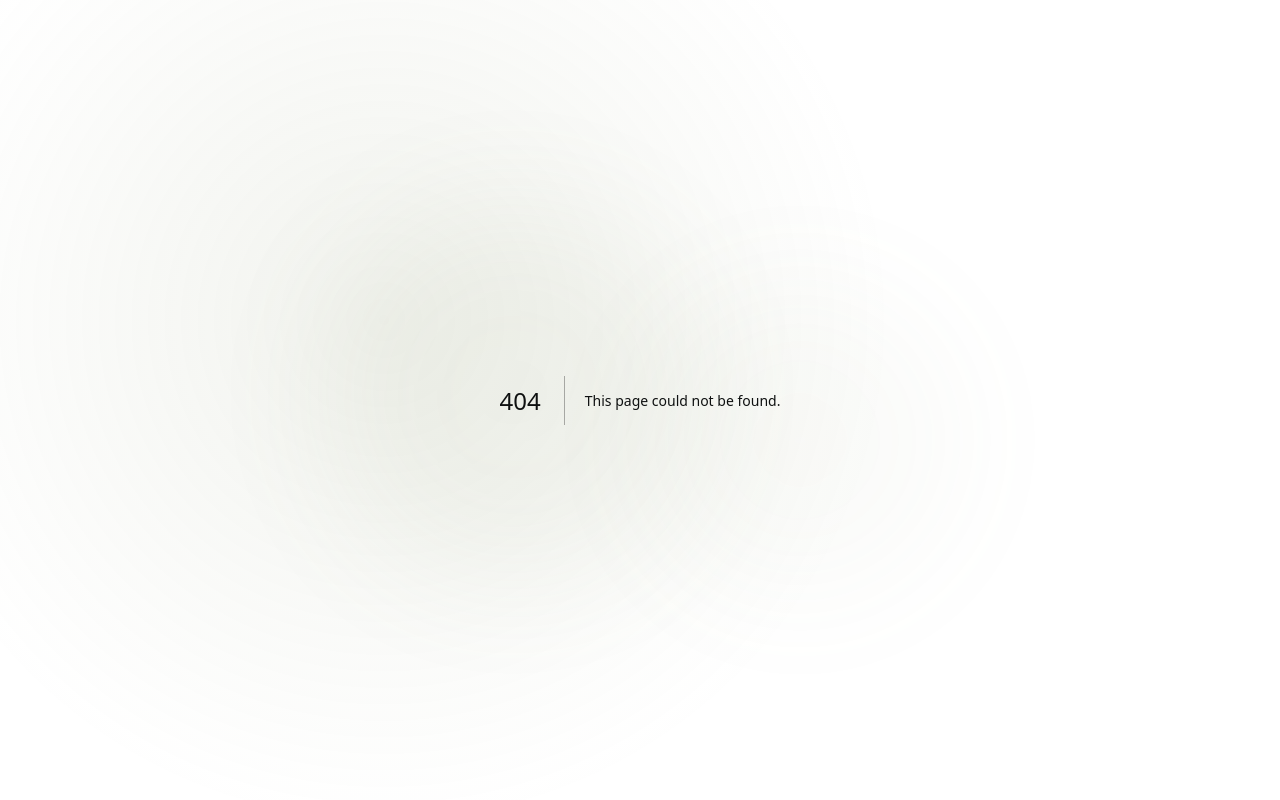
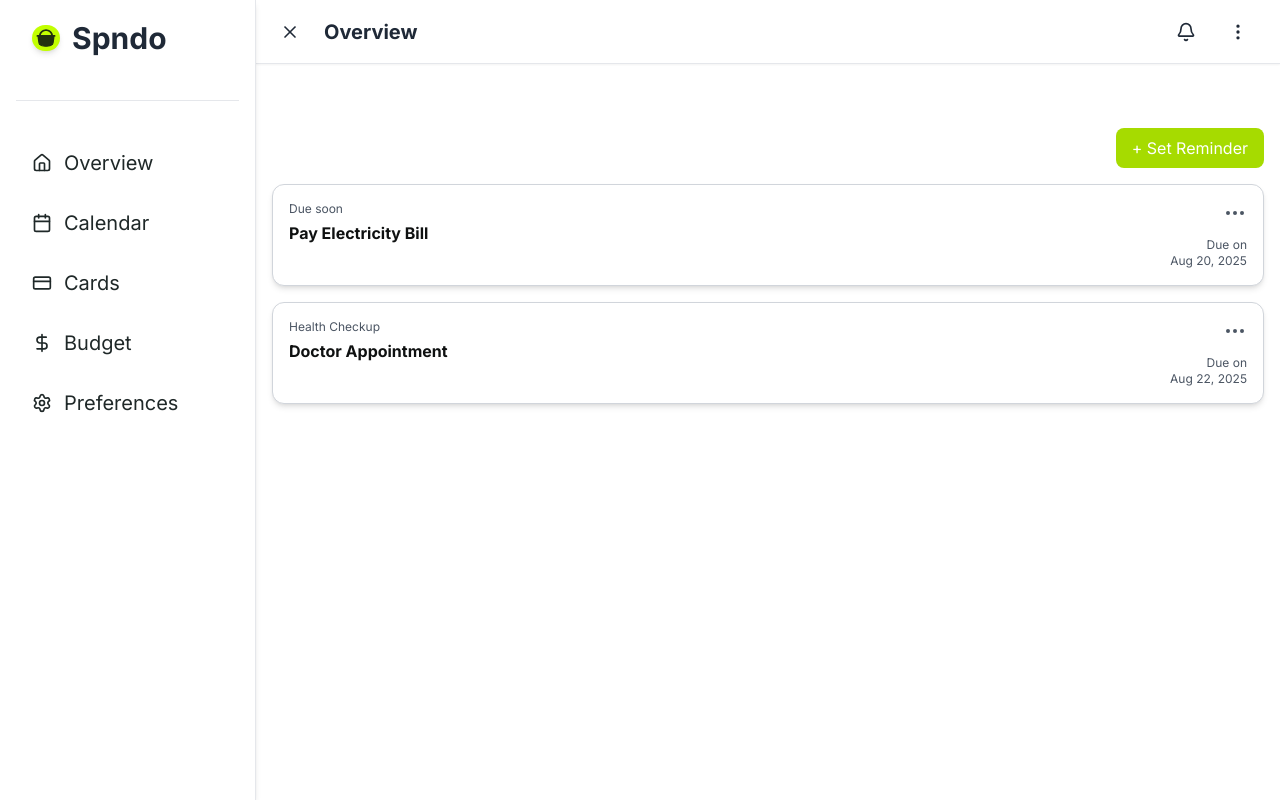
Before and after one commit to Waahguptaji/spndo, a Next.js app in the folder client/: page /reminder in a window 1280 px wide. Before the commit this address had no page. Built offline with nearby package versions, Linux system fonts and the light colour scheme.

Commit message:
feat(reminder): Implemented reminder page [#40]

```diff
--- a/client/src/app/(app)/cards/page.tsx
+++ /dev/null
@@ -1,3 +0,0 @@
-export default function CardsPage() {
-  return <div className="p-6">Cards</div>;
-}
--- /dev/null
+++ b/client/src/app/(app)/reminder/page.tsx
@@ -0,0 +1,38 @@
+import ListItem from "@/components/ui/ListItem";
+
+interface RemindersListProps {
+  onAddReminderClick: () => void;
+}
+
+export default function RemindersList({ onAddReminderClick }: RemindersListProps) {
+  const reminders = [
+    { topic: "Pay Electricity Bill", description: "Due soon", rightLabel: "Aug 20, 2025" },
+    { topic: "Doctor Appointment", description: "Health Checkup", rightLabel: "Aug 22, 2025" }
+  ];
+
+  return (
+    <div>
+      <div className="flex justify-end mb-4">
+        <button
+          onClick={onAddReminderClick}
+          className="bg-primary-dark text-white px-4 py-2 rounded-lg hover:bg-primary-dark"
+        >
+          + Set Reminder
+        </button>
+      </div>
+
+      <div className="space-y-4 ">
+        {reminders.map((reminder, index) => (
+          <ListItem
+            key={index}
+            variant="reminder"
+            title={reminder.topic}
+            description={reminder.description}
+            rightLabel={reminder.rightLabel}
+
+          />
+        ))}
+      </div>
+    </div>
+  );
+}
--- a/client/src/components/nav/LeftNavBar.tsx
+++ b/client/src/components/nav/LeftNavBar.tsx
@@ -1,23 +1,23 @@
-'use client'
+'use client';
 
-import Link from 'next/link'
-import { usePathname } from 'next/navigation'
-import { appNav } from '@/config/nav'
+import Link from 'next/link';
+import { usePathname } from 'next/navigation';
+import { appNav } from '@/config/nav';
 
 type DesktopSidebarProps = {
   isOpen: boolean;
   onMouseLeave: () => void;
+  onReminderClick?: () => void; // Callback from parent
 };
 
-export default function DesktopSidebar({ isOpen, onMouseLeave }: DesktopSidebarProps) {
+export default function DesktopSidebar({ isOpen, onMouseLeave, onReminderClick }: DesktopSidebarProps) {
   const pathname = usePathname();
 
   return (
-    <div className="hidden md:flex"onMouseLeave={onMouseLeave}>
-      {/* The toggle button has been removed from here */}
+    <div className="hidden md:flex" onMouseLeave={onMouseLeave}>
       <aside
         className={`
-         w-64 h-screen bg-neutral-white dark:bg-secondary-darkBrand border-r shadow-md space-y-6 fixed top-0 left-0 z-40
+          w-64 h-screen bg-neutral-white dark:bg-secondary-darkBrand border-r shadow-md space-y-6 fixed top-0 left-0 z-40
           transition-all duration-300
           ${isOpen ? 'translate-x-0' : '-translate-x-full'}
         `}
@@ -39,10 +39,19 @@ export default function DesktopSidebar({ isOpen, onMouseLeave }: DesktopSidebarP
         <nav className="flex flex-col gap-4 p-4 mt-2">
           {appNav.map(({ label, href, icon: Icon }) => {
             const isActive = pathname === href || pathname.startsWith(href + '/');
+
+            const handleClick = (e: React.MouseEvent) => {
+              if (label === "Reminder" && onReminderClick) {
+                e.preventDefault(); // Prevent navigation
+                onReminderClick(); // Call parent function
+              }
+            };
+
             return (
               <Link
                 key={href}
                 href={href}
+                onClick={handleClick}
                 className={`flex items-center gap-3 px-4 py-2 rounded-md transition text-xl
                   ${isActive
                     ? 'bg-primary-dark text-secondary-darkBrand dark:text-neutral-white'
--- a/client/src/components/nav/Navigation.tsx
+++ b/client/src/components/nav/Navigation.tsx
@@ -1,12 +1,14 @@
 'use client';
 
-import { ReactNode } from "react";
+import { ReactNode, useState } from "react";
 import { usePathname } from "next/navigation";
 import LeftNavBar from "./LeftNavBar";
 import BottomNavBar from "./BottomNavBar";
 import { TopAppBar } from "./Topbar";
 import { useNavigation } from "@/hooks/useNavigation";
 import { titleForPathname } from "@/config/nav";
+import ReminderList from "@/app/(app)/reminder/page";
+import SetReminder from "@/components/reminder/setReminder";
 
 interface NavigationProps {
   children: ReactNode;
@@ -17,9 +19,25 @@ const Navigation: React.FC<NavigationProps> = ({ children }) => {
   const { isMobileView, isSidebarOpen, togglePin, setHoverOpen } = useNavigation();
   const currentPageTitle = titleForPathname(pathname);
 
+  // Manage which view to show
+  const [activeView, setActiveView] = useState<"dashboard" | "reminders" | "addReminder">("dashboard");
+
+  // Sidebar click triggers reminder view
+  const handleReminderClick = () => {
+    setActiveView("reminders");
+  };
+
+  const goToAddReminder = () => {
+    setActiveView("addReminder");
+  };
+
+  const goBackToReminders = () => {
+    setActiveView("reminders");
+  };
 
   return (
     <div className="bg-neutral-white dark:bg-secondary-darkBrand min-h-screen">
+      {/* Sidebar hover trigger for desktop */}
       {!isMobileView && (
         <div
           onMouseEnter={() => setHoverOpen(true)}
@@ -27,22 +45,44 @@ const Navigation: React.FC<NavigationProps> = ({ children }) => {
         />
       )}
 
-  <LeftNavBar isOpen={isSidebarOpen} onMouseLeave={() => setHoverOpen(false)} />
+      {/* Left Sidebar with reminder handler */}
+      <LeftNavBar
+        isOpen={isSidebarOpen}
+        onMouseLeave={() => setHoverOpen(false)}
+        onReminderClick={handleReminderClick}
+      />
 
       <div className={`relative transition-all duration-300 ease-in-out ${isSidebarOpen ? 'md:ml-64' : 'ml-0'}`}>
+        {/* Top Bar */}
         <TopAppBar
           variant={isMobileView ? 'back' : 'default'}
-          title={currentPageTitle}
+          title={
+            activeView === "dashboard"
+              ? currentPageTitle
+              : activeView === "reminders"
+              ? "Reminders"
+              : "Set Reminder"
+          }
           onToggleSidebar={togglePin}
           isSidebarOpen={isSidebarOpen}
         />
 
-        <main className="pt-16">
-          {children}
+        {/* Main Content */}
+        <main className="pt-16 p-4">
+          {activeView === "dashboard" && children}
+
+          {activeView === "reminders" && (
+            <ReminderList onAddReminderClick={goToAddReminder} />
+          )}
+
+          {activeView === "addReminder" && (
+            <SetReminder onBack={goBackToReminders} />
+          )}
         </main>
       </div>
 
-  <BottomNavBar />
+      {/* Bottom Nav for Mobile */}
+      <BottomNavBar />
     </div>
   );
 };
--- a/client/src/components/nav/Topbar.tsx
+++ b/client/src/components/nav/Topbar.tsx
@@ -1,4 +1,4 @@
-import { ArrowLeft, Bell, Menu, MoreVertical, Search, X } from "lucide-react";
+import { ArrowLeft, Bell, Menu, MoreVertical, Search, X,CalendarClock } from "lucide-react";
 import { useState } from "react";
 import { useRouter } from "next/navigation";
 
@@ -7,6 +7,7 @@ type TopAppBarProps = {
   title: string;
   onToggleSidebar?: () => void;
   isSidebarOpen?: boolean;
+
 };
 
 export const TopAppBar = ({ variant = 'default', title, onToggleSidebar, isSidebarOpen }: TopAppBarProps) => {
@@ -15,8 +16,10 @@ export const TopAppBar = ({ variant = 'default', title, onToggleSidebar, isSideb
 
   const handleLogout = () => console.log('Logging out...');
   const handleHelp = () => console.log('Navigating to Help & Support...');
-  const handleBack = () => router.back();
+  const handleBack = () => window.history.back();
   const handleSearch = () =>  console.log('Opening search...');
+
+
 
 
   return (
@@ -64,6 +67,7 @@ export const TopAppBar = ({ variant = 'default', title, onToggleSidebar, isSideb
             >
               <Bell className="w-5 h-5" />
             </button>
+
             <div className="relative">
               <button
                 onClick={() => setMenuOpen(!menuOpen)}
@@ -83,6 +87,7 @@ export const TopAppBar = ({ variant = 'default', title, onToggleSidebar, isSideb
                         Help & Support
                       </button>
                     </li>
+
                     <li>
                       <button
                         onClick={handleLogout}
--- a/client/src/components/ui/ListItem.tsx
+++ b/client/src/components/ui/ListItem.tsx
@@ -151,7 +151,8 @@ const ListItem: React.FC<ListItemProps> = ({
   // Reminder Variant
   if (variant === "reminder") {
     return (
-      <div className={baseContainerClasses}>
+      <div className={`${baseContainerClasses} gap-2 shadow-md border border-neutral-softGrey1 p-2 rounded-lg dark:border-none`}
+>
         <div className="flex justify-between items-start gap-4">
           <div className="flex flex-col min-w-0">
             {" "}
```
